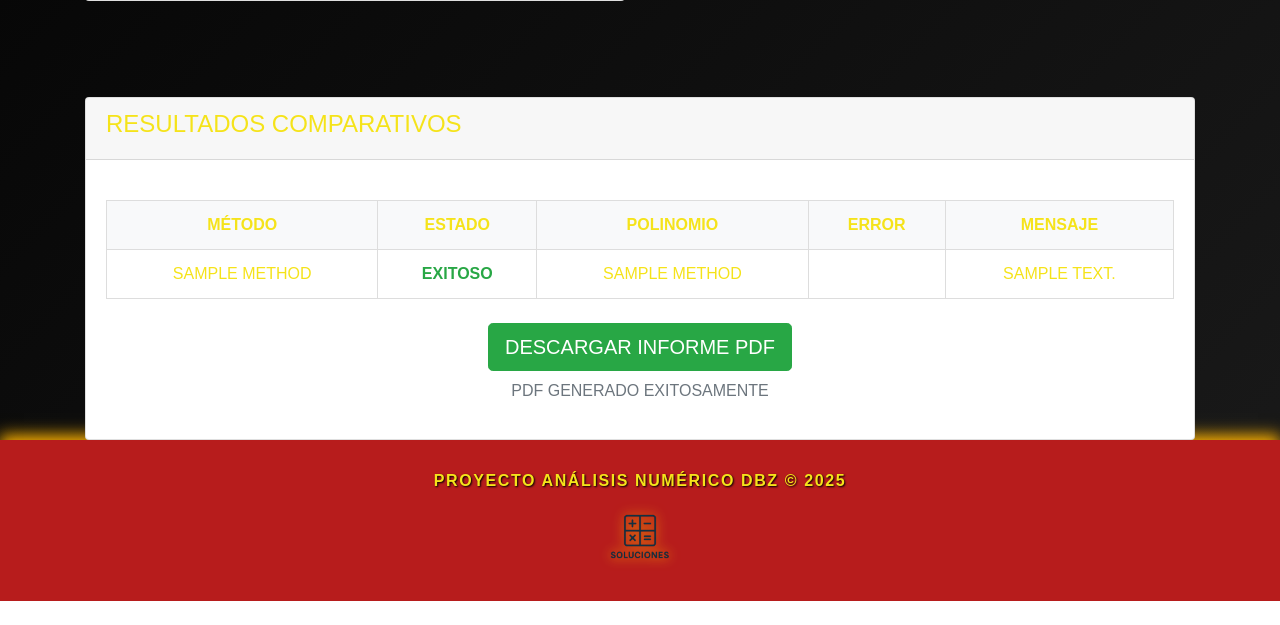
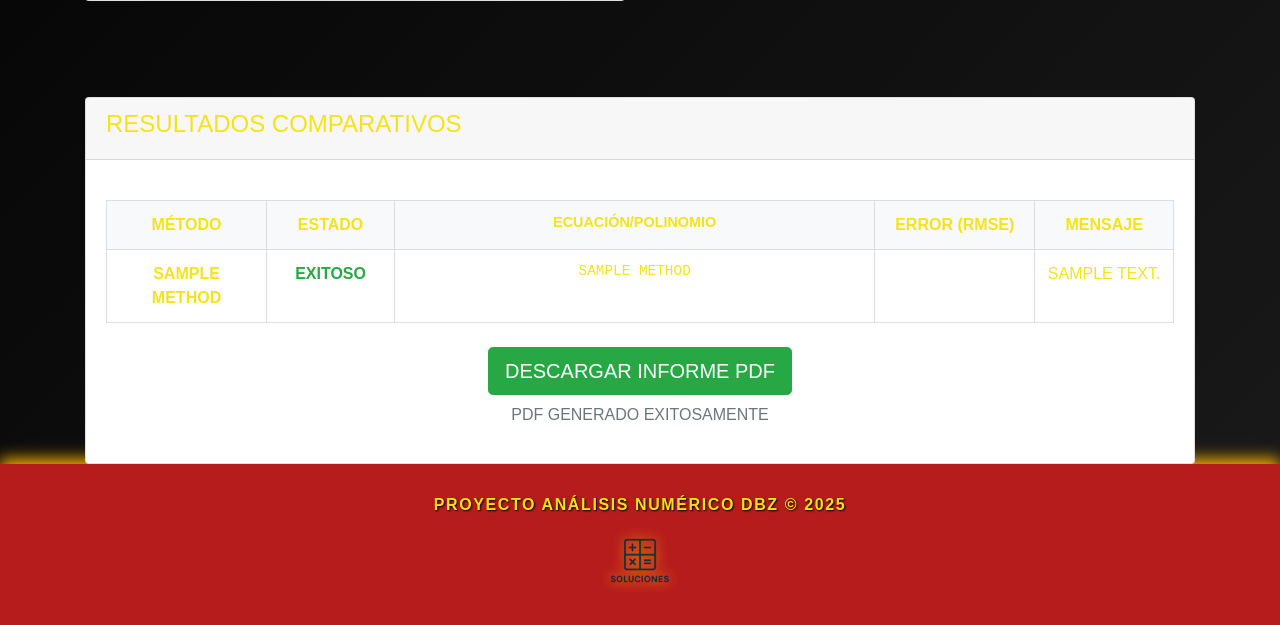
Before and after one commit to Salome-Serna-R/ProyectoFinal_Analisis, a Django app: template src/application/numerical_method/templates/comparison3.html in a window 1280 px wide. Shown: the part 706-1331 px from the top of the page. Before the commit the page ends 1307 px from the top, so only its background shows below. Run offline with Django 4.2, Linux system fonts and the light colour scheme; the template is opened without the code that fills it: most values are stand-ins (such as "Sample title", 1, 10 or a date in 2020); some libraries are stand-ins or nearby versions.

Commit message:
Correcciones en comparativo capitulo 3

```diff
--- a/src/application/numerical_method/templates/comparison3.html
+++ b/src/application/numerical_method/templates/comparison3.html
@@ -29,6 +29,112 @@
       color: #28a745;
       font-weight: bold;
     }
+    .status-error {
+      color: #dc3545;
+      font-weight: bold;
+    }
+    .comparison-table {
+      border-collapse: collapse;
+      width: 100%;
+      margin: 20px 0;
+      table-layout: fixed; /* Esto ayuda con el control de ancho de columnas */
+    }
+
+    .comparison-table th,
+    .comparison-table td {
+      border: 1px solid #ddd;
+      padding: 12px;
+      text-align: center;
+      vertical-align: top;
+    }
+
+    .comparison-table th {
+      background-color: #f8f9fa;
+      font-weight: bold;
+    }
+
+    /* Ajustar anchos de columnas */
+    .comparison-table th:nth-child(1), /* Método */
+    .comparison-table td:nth-child(1) {
+      width: 15%;
+    }
+
+    .comparison-table th:nth-child(2), /* Estado */
+    .comparison-table td:nth-child(2) {
+      width: 12%;
+    }
+
+    .comparison-table th:nth-child(3), /* Polinomio */
+    .comparison-table td:nth-child(3) {
+      width: 45%;
+      word-wrap: break-word;
+      overflow-wrap: break-word;
+      font-size: 0.9em;
+      line-height: 1.3;
+    }
+
+    .comparison-table th:nth-child(4), /* Error */
+    .comparison-table td:nth-child(4) {
+      width: 15%;
+    }
+
+    .comparison-table th:nth-child(5), /* Mensaje */
+    .comparison-table td:nth-child(5) {
+      width: 13%;
+    }
+
+    /* Estilo especial para ecuaciones largas */
+    .polynomial-cell {
+      font-family: 'Courier New', monospace;
+      font-size: 0.85em;
+      max-height: 100px;
+      overflow-y: auto;
+      text-align: left;
+      padding: 8px;
+    }
+
+    /* Tooltip para ver ecuaciones completas */
+    .polynomial-tooltip {
+      position: relative;
+      cursor: help;
+    }
+
+    .polynomial-tooltip:hover .tooltip-text {
+      visibility: visible;
+      opacity: 1;
+    }
+
+    .tooltip-text {
+      visibility: hidden;
+      width: 300px;
+      background-color: #333;
+      color: #fff;
+      text-align: left;
+      border-radius: 6px;
+      padding: 10px;
+      position: absolute;
+      z-index: 1000;
+      bottom: 125%;
+      left: 50%;
+      margin-left: -150px;
+      opacity: 0;
+      transition: opacity 0.3s;
+      font-size: 0.8em;
+      line-height: 1.4;
+    }
+
+    .analysis-card {
+      background-color: #f8f9fa;
+      border-left: 4px solid #007bff;
+      padding: 15px;
+      margin: 20px 0;
+    }
+
+    .status-success {
+      color: #28a745;
+      font-weight: bold;
+    }
+
     .status-error {
       color: #dc3545;
       font-weight: bold;
@@ -106,23 +212,40 @@
             <tr>
               <th>Método</th>
               <th>Estado</th>
-              <th>Polinomio</th>
-              <th>Error</th>
+              <th>Ecuación/Polinomio</th>
+              <th>Error (RMSE)</th>
               <th>Mensaje</th>
             </tr>
           </thead>
           <tbody>
             {% for method in template_data.comparison_data.Interpolación.methods %}
               <tr>
-                <td>{{ method.method }}</td>
+                <td><strong>{{ method.method }}</strong></td>
                 <td>
                   <span class="{% if method.status == 'Exitoso' %}status-success{% else %}status-error{% endif %}">
                     {{ method.status }}
                   </span>
                 </td>
-                <td>{{ method.polynomial }}</td>
-                <td>{{ method.error }}</td>
-                <td>{{ method.message }}</td>
+                <td class="polynomial-cell">
+                  {% if method.polynomial|length > 100 %}
+                    <div class="polynomial-tooltip">
+                      {{ method.polynomial|truncatechars:80 }}
+                      <span class="tooltip-text">{{ method.polynomial }}</span>
+                    </div>
+                  {% else %}
+                    {{ method.polynomial }}
+                  {% endif %}
+                </td>
+                <td>
+                  {% if method.error == "N/A" %}
+                    N/A
+                  {% elif method.error == 0 or method.error == 0.0 %}
+                    <span class="text-success">0.00 (exacta)</span>
+                  {% else %}
+                    {{ method.error|floatformat:"2e" }}
+                  {% endif %}
+                </td>
+                <td>{{ method.message|default:"" }}</td>
               </tr>
             {% endfor %}
           </tbody>
```
Also changed, not shown: src/application/numerical_method/services/comparison3_service.py (+93 -9 lines), src/application/numerical_method/views/comparison3_view.py (+41 -6 lines), static/img/numerical_method/function_plot.svg, static/img/numerical_method/spline_cubic_plot.svg, static/img/numerical_method/spline_linear_plot.svg, 3 other files.
